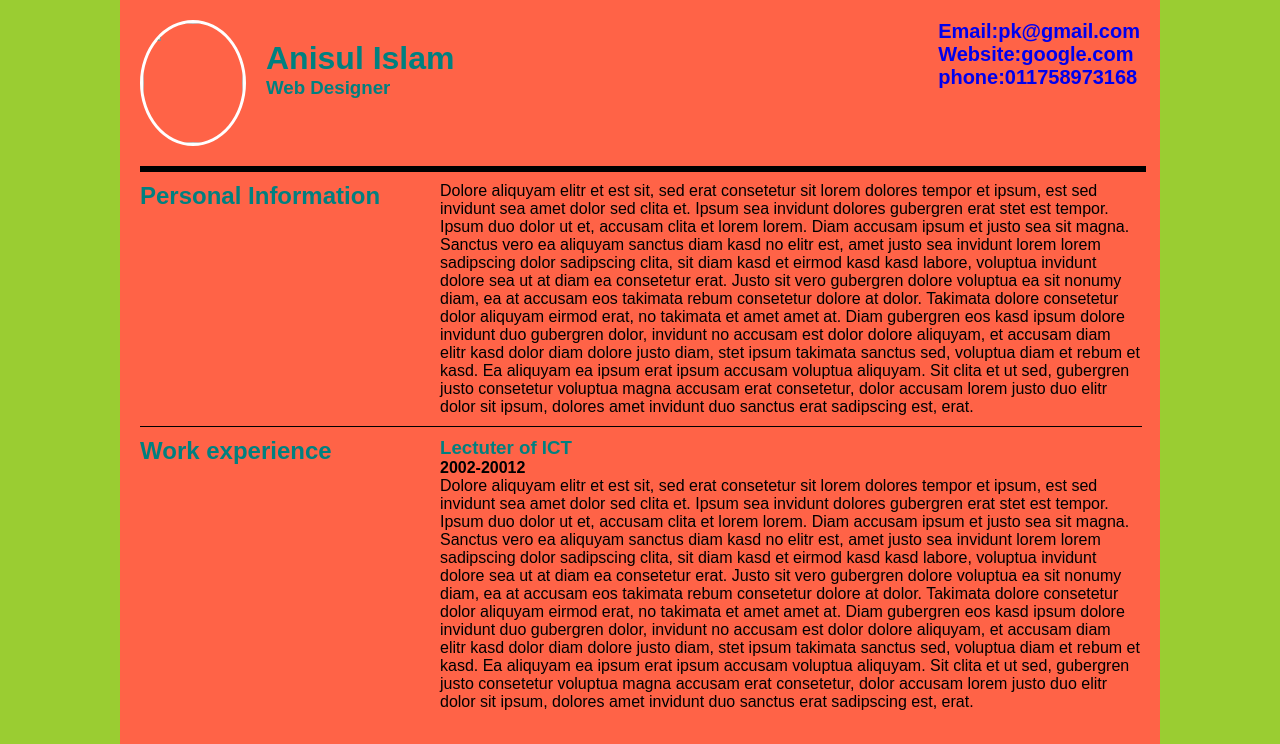
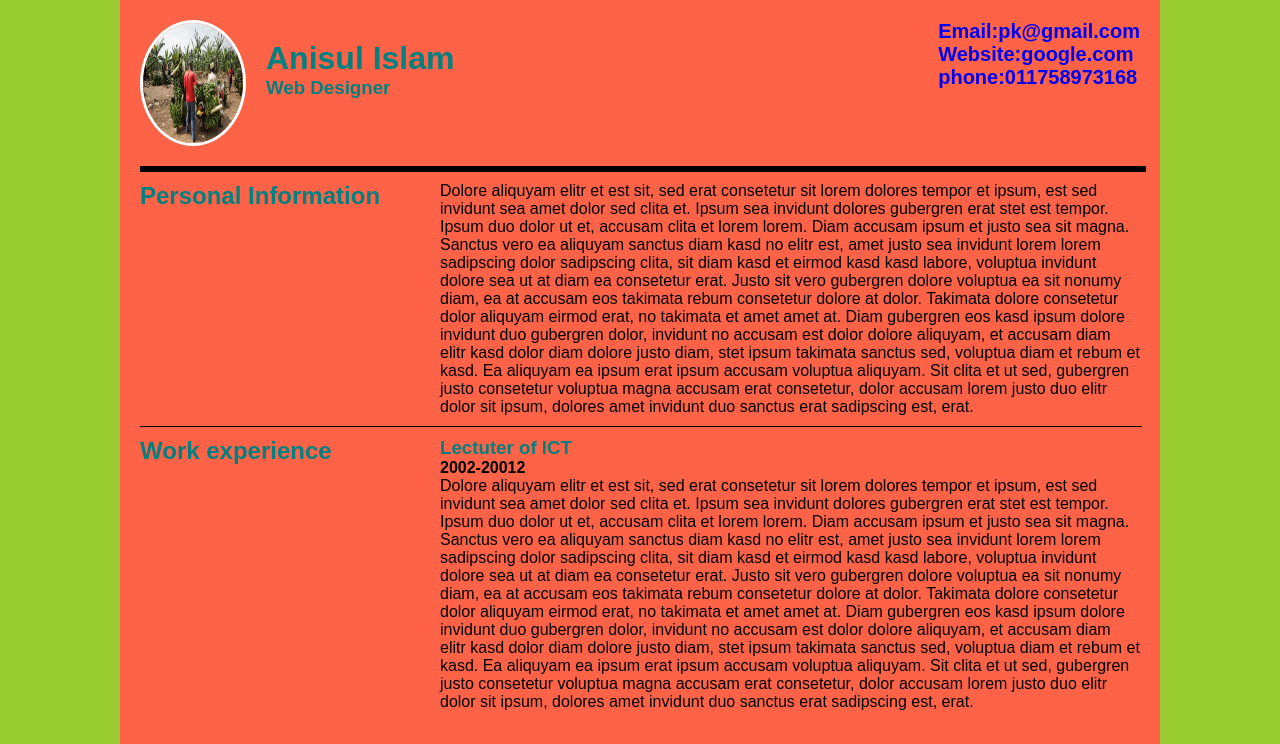
Before and after one commit to pkhisa/motivation, a plain HTML site: page index.html in a window 1280 px wide. Shown: the top 744 px of the page. Drawn offline with Linux system fonts and the light colour scheme; a web font is replaced by a local one.

Commit message:
Update index.html

```diff
--- a/index.html
+++ b/index.html
@@ -10,7 +10,7 @@
 <body><!--container starts-->
     <div class="container">
         <header>
-            <img class= "profile-image"src="images/uganda.jpg">
+            <img class= "profile-image"src="uganda.jpg">
             <div class="header-bio">
                 <h1>Anisul Islam</h1>
                 <h3>Web Designer</h3>
```
